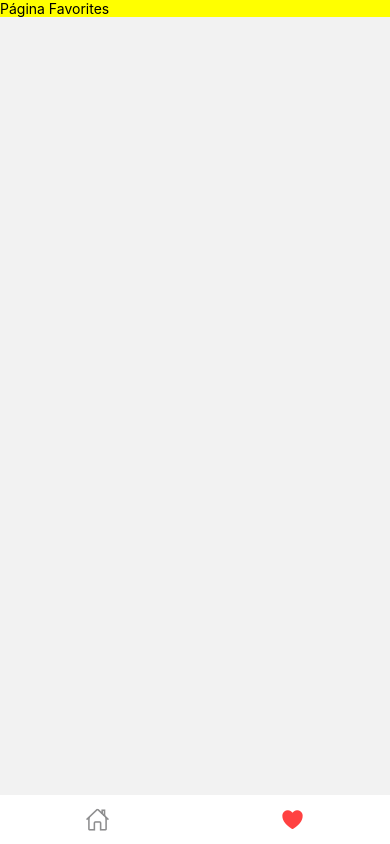
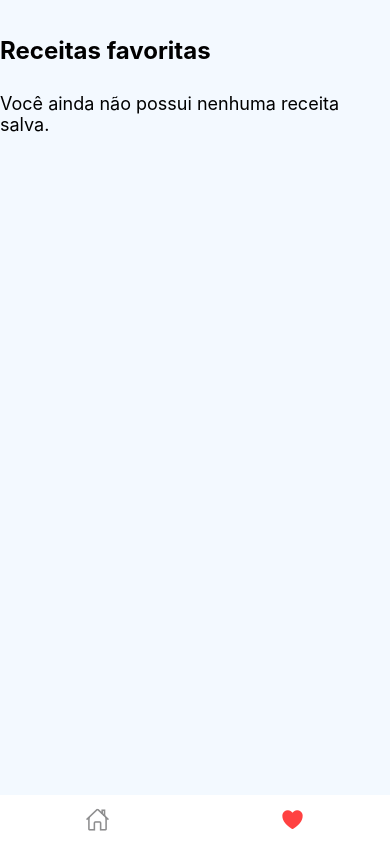
Before and after one commit to wesleywisch/Insider-receita-facil, a React Native app: screen /Favorites in a window 390 px wide. Built offline with nearby package versions, Linux system fonts and the light colour scheme; data requests are answered from the project's data file.

Commit message:
feat: Making the favorite recipes page, making the search page to look for a recipe and adding some animations.

```diff
--- a/App.js
+++ b/App.js
@@ -1,4 +1,5 @@
 import { NavigationContainer } from '@react-navigation/native';
+import 'react-native-gesture-handler'
 
 import { Routes } from './src/routes';
 
--- a/babel.config.js
+++ b/babel.config.js
@@ -1,6 +1,7 @@
-module.exports = function(api) {
+module.exports = function (api) {
   api.cache(true);
   return {
     presets: ['babel-preset-expo'],
+    plugins: ['react-native-reanimated/plugin'],
   };
 };
--- a/src/components/Logo/index.js
+++ b/src/components/Logo/index.js
@@ -1,8 +1,23 @@
-import { View, Text, StyleSheet } from "react-native";
+import { Text, StyleSheet } from "react-native";
+import { View } from 'moti'
 
 export function Logo() {
   return (
-    <View style={styles.logoArea}>
+    <View
+      style={styles.logoArea}
+      from={{
+        opacity: 0,
+        translateX: -50,
+      }}
+      animate={{
+        opacity: 1,
+        translateX: 0,
+      }}
+      transition={{
+        type: "spring",
+        duration: 850,
+      }}
+    >
       <Text style={styles.logo}>Receita fácil</Text>
     </View>
   )
--- a/src/pages/favorites/index.js
+++ b/src/pages/favorites/index.js
@@ -1,15 +1,68 @@
-import { View, Text, StyleSheet } from 'react-native';
+import { useState, useEffect } from 'react';
+import { SafeAreaView, Text, StyleSheet, FlatList } from 'react-native';
+import { useIsFocused } from '@react-navigation/native';
+
+import { FoodList } from '../../components/FoodList'
+
+import { KEY_FAVORITES, getFavorites } from '../../utils/storage'
 
 export function Favorites() {
+  const [recipes, setRecipes] = useState([]);
+  const isFocused = useIsFocused()
+
+  useEffect(() => {
+    let isActive = true
+
+    if (isActive) {
+      (async function getRecipes() {
+        const results = await getFavorites(KEY_FAVORITES)
+        setRecipes(results)
+      })()
+    }
+
+    return () => {
+      isActive = false
+    }
+  }, [isFocused])
+
   return (
-    <View style={styles.container}>
-      <Text>Página Favorites</Text>
-    </View>
+    <SafeAreaView style={styles.container}>
+      <Text style={styles.title}>Receitas favoritas</Text>
+
+      {recipes.length === 0 && (
+        <Text style={styles.notRecipe}>Você ainda não possui nenhuma receita salva.</Text>
+      )}
+
+      <FlatList
+        showsVerticalScrollIndicator={false}
+        style={{ marginTop: 14 }}
+        data={recipes}
+        keyExtractor={item => String(item.id)}
+        renderItem={({ item }) => (
+          <FoodList data={item} />
+        )}
+      />
+    </SafeAreaView>
   )
 }
 
 const styles = StyleSheet.create({
   container: {
-    backgroundColor: 'yellow',
-  }
+    flex: 1,
+    backgroundColor: '#f3f9ff',
+    paddingStart: 14,
+    paddingEnd: 14,
+    paddingTop: 36,
+  },
+  title: {
+    color: "#000",
+    fontWeight: "bold",
+    fontSize: 24,
+  },
+  notRecipe: {
+    color: "#000",
+    fontSize: 18,
+    marginTop: 28,
+    justifyContent: "center",
+  },
 })
--- a/src/pages/home/index.js
+++ b/src/pages/home/index.js
@@ -1,6 +1,8 @@
 import { useState, useEffect } from 'react';
-import { StyleSheet, SafeAreaView, Text, View, TextInput, TouchableOpacity, FlatList } from 'react-native';
+import { StyleSheet, SafeAreaView, View, TextInput, TouchableOpacity, FlatList } from 'react-native';
 import { Ionicons } from '@expo/vector-icons';
+import { useNavigation } from '@react-navigation/native'
+import { Text as MotiText } from 'moti'
 
 import { Logo } from '../../components/Logo';
 import { FoodList } from '../../components/FoodList';
@@ -8,11 +10,16 @@ import { FoodList } from '../../components/FoodList';
 import { api } from '../../services/api'
 
 export function Home() {
+  const navigate = useNavigation()
+
   const [inputValue, setInputValue] = useState('')
   const [foods, setFoods] = useState([])
 
   function handleSearch() {
-    console.log(inputValue)
+    if (!inputValue.trim()) return
+
+    setInputValue('')
+    navigate.navigate('Search', { name: inputValue })
   }
 
   useEffect(() => {
@@ -27,8 +34,43 @@ export function Home() {
     <SafeAreaView style={styles.container}>
       <Logo />
 
-      <Text style={styles.title}>Encontre a receita</Text>
-      <Text style={styles.title}>que combina com você</Text>
+      <MotiText
+        style={styles.title}
+        from={{
+          opacity: 0,
+          translateY: 15,
+        }}
+        animate={{
+          opacity: 1,
+          translateY: 0,
+        }}
+        transition={{
+          delay: 100,
+          type: "timing",
+          duration: 650,
+        }}
+      >
+        Encontre a receita
+      </MotiText>
+
+      <MotiText
+        style={styles.title}
+        from={{
+          opacity: 0,
+          translateY: 18,
+        }}
+        animate={{
+          opacity: 1,
+          translateY: 0,
+        }}
+        transition={{
+          delay: 200,
+          type: "timing",
+          duration: 850,
+        }}
+      >
+        que combina com você
+      </MotiText>
 
       <View style={styles.form}>
         <TextInput
--- a/src/pages/search/index.js
+++ b/src/pages/search/index.js
@@ -1,15 +1,49 @@
-import { View, Text, StyleSheet } from 'react-native';
+import { useState, useEffect } from 'react';
+import { SafeAreaView, StyleSheet, FlatList, Text } from 'react-native';
+import { useRoute } from '@react-navigation/native'
+
+import { FoodList } from '../../components/FoodList'
+
+import { api } from '../../services/api'
 
 export function Search() {
+  const route = useRoute()
+
+  const [recipes, setRecipes] = useState([])
+
+  useEffect(() => {
+    (async function fetchRecipe() {
+      const response = await api.get(`/foods?name_like=${route.params?.name}`)
+      setRecipes(response.data)
+    })()
+  }, [route.params?.name])
+
   return (
-    <View style={styles.container}>
-      <Text>Página Search</Text>
-    </View>
+    <SafeAreaView style={styles.container}>
+      <FlatList
+        showsVerticalScrollIndicator={false}
+        data={recipes}
+        keyExtractor={item => String(item.id)}
+        renderItem={({ item }) => (
+          <FoodList data={item} />
+        )}
+        ListEmptyComponent={() => <Text style={styles.text}>Não encontramos o que está buscando...</Text>}
+      />
+    </SafeAreaView>
   )
 }
 
 const styles = StyleSheet.create({
   container: {
-    backgroundColor: 'green',
+    flex: 1,
+    backgroundColor: '#f3f9ff',
+    paddingStart: 14,
+    paddingEnd: 14,
+    paddingTop: 14,
+  },
+  text: {
+    fontSize: 16,
+    justifyContent: "center",
+    marginTop: 8,
   }
 })
```
Also changed, not shown: package.json (+5 -2 lines), 1 other file (tests, documents, lock files or other folders).
